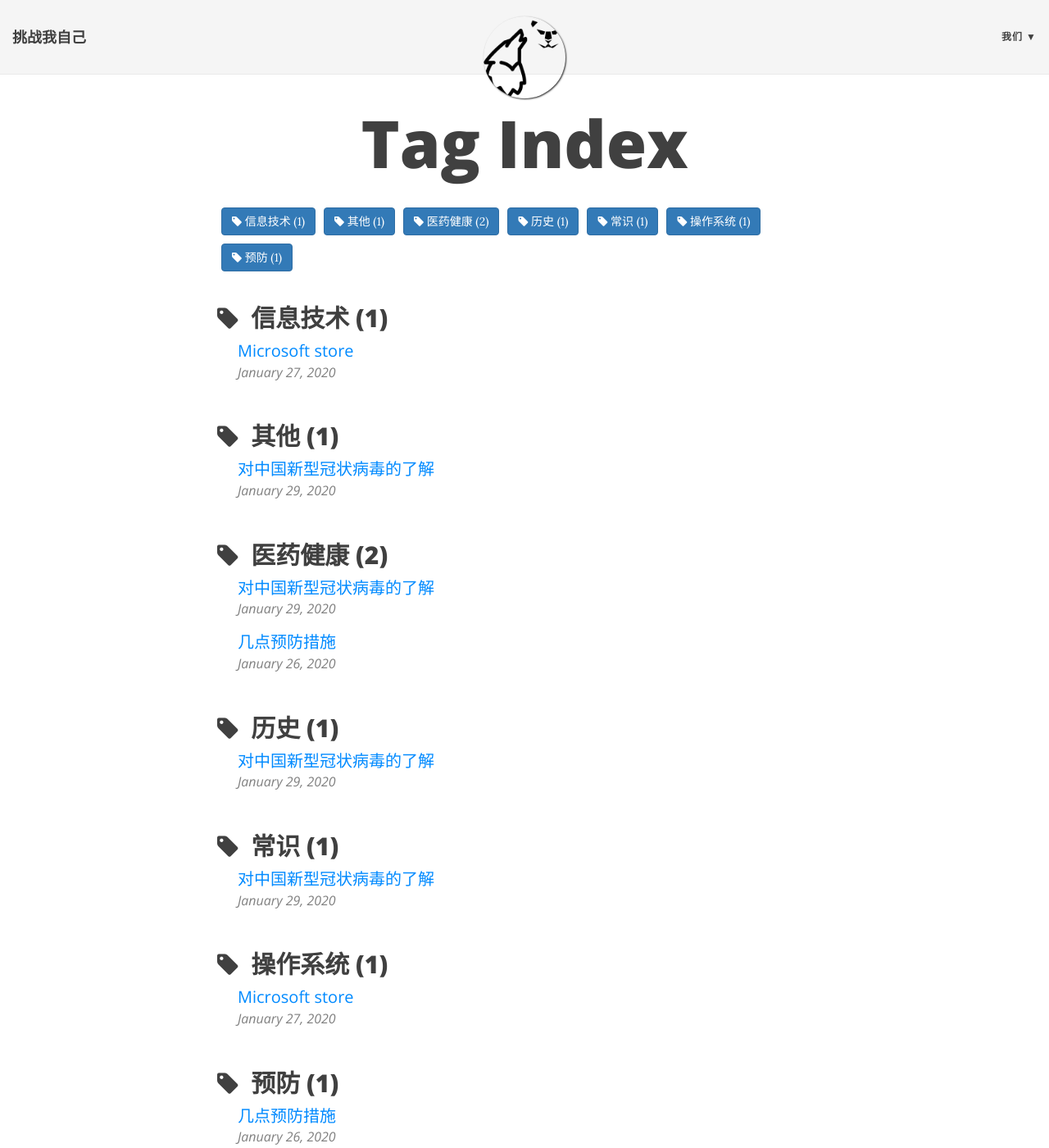
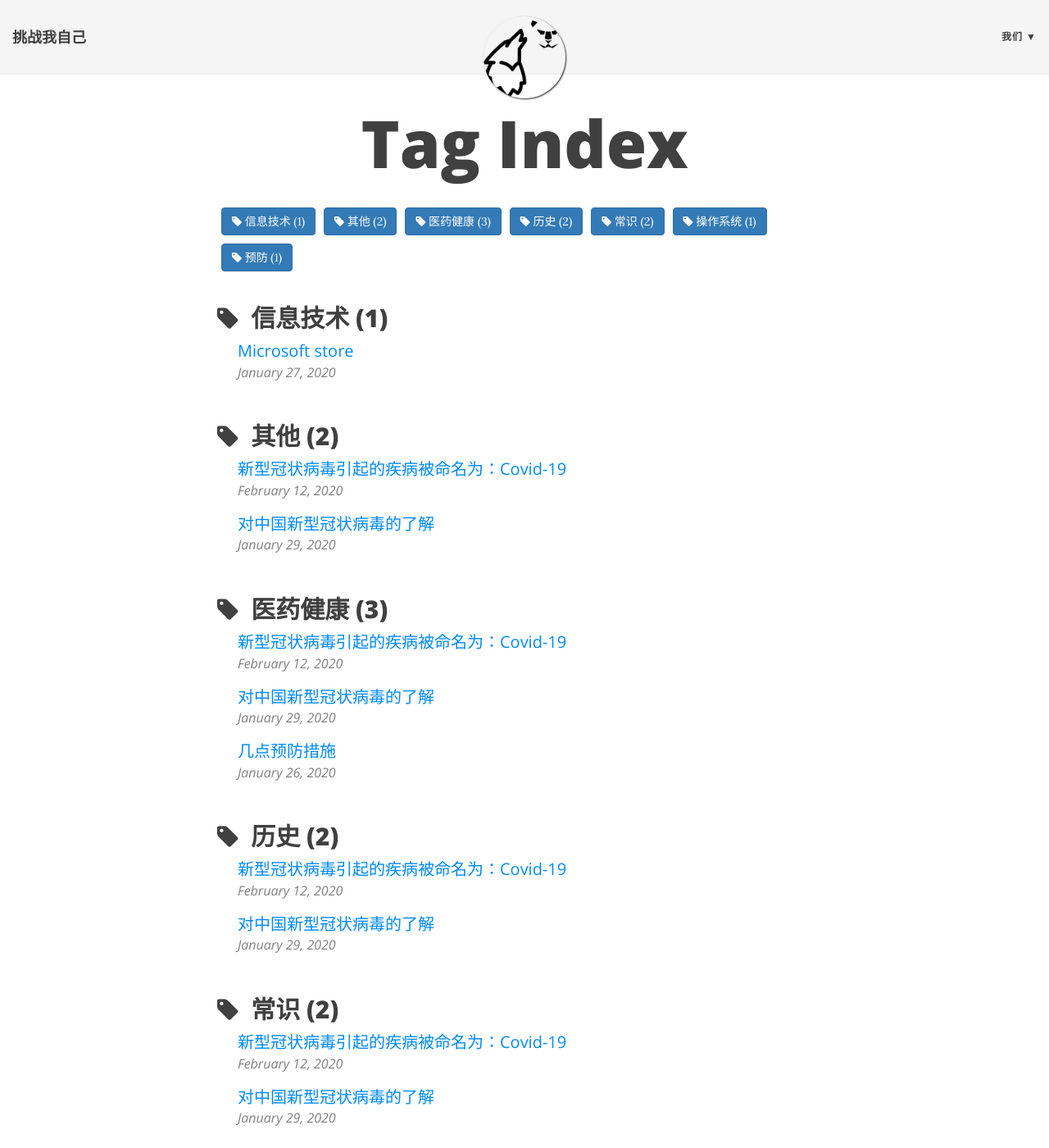
Before and after one commit to Forecasters/Forecasters.github.io, a Jekyll site: the page built from tags.html, in a window 1280 px wide and 1400 px high. Shown: the whole window at 82% size. Built offline with Jekyll 4.4.1, drawn with Linux system fonts in a browser that asks for light colours; nearby versions of some CDN libraries.

Commit message:
Coronavirus disease named Covid-19

```diff
--- /dev/null
+++ b/_posts/2020-02-12-coronavirus-disease-named-Covid-19.md
@@ -0,0 +1,13 @@
+---
+layout: post
+title: 新型冠状病毒引起的疾病被命名为：Covid-19
+tags: [医药健康,常识,其他,历史]
+image: /img/coronavirus_1000x1000.png
+---
+> **翻译自 [Coronavirus disease named Covid-19](https://www.bbc.com/news/world-asia-china-51466362)** 2020-02-11
+
+世界卫生组织宣布由新的冠状病毒引起的疾病的正式名称是Covid-19。冠状病毒一词是指其所属的病毒组，而不是最新的病毒株。新名称取自“Coronavirus”和“disease”，2019年代表疫情出现的年份。
+
+该病毒本身已被国际病毒分类学委员会命名为SARS-CoV-2。
+
+![Cases of coronavirus outside China](https://tigerwolf.top/img/_110852981_optimised-globalmapfinal-nc.png)
```
Also changed, not shown: _posts/2020-01-29-chinese-coronavirus-wsj.md (+0 -1 lines), img/_110852981_optimised-globalmapfinal-nc.png (added).
